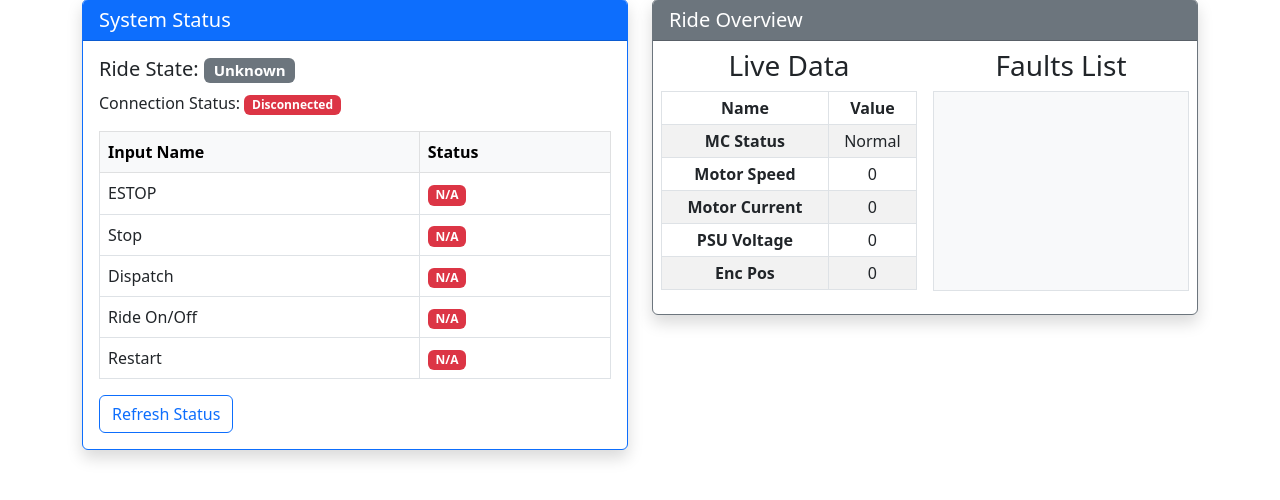
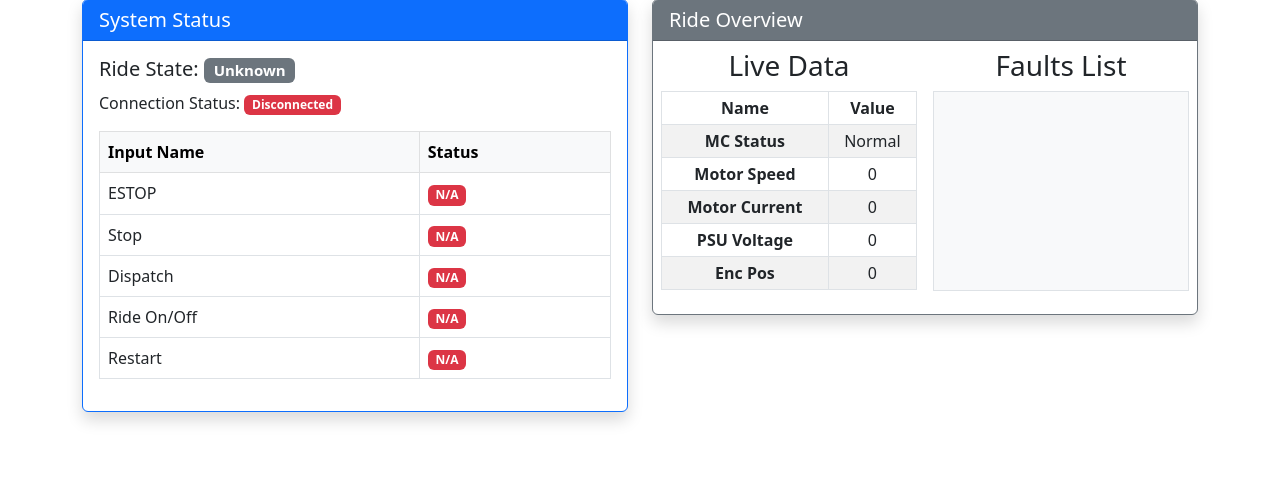
Before and after one commit to Terrier-Ride-Engineering-Club/Ride-Control-Computer, a Python web app: template web/backend/templates/control.html in a window 1280 px wide. Shown: the part 209-709 px from the top of the page. Run offline with Jinja, Linux system fonts and the light colour scheme; the template is opened without the code that fills it, so the values that code supplies are empty.

Commit message:
Update control.html

```diff
--- a/web/backend/templates/control.html
+++ b/web/backend/templates/control.html
@@ -64,9 +64,9 @@
                 </tr>
               </tbody>
             </table>
-            <button id="refreshStatus" type="button" class="btn btn-outline-primary">
+            <!-- <button id="refreshStatus" type="button" class="btn btn-outline-primary">
               Refresh Status
-            </button>
+            </button> -->
           </div>
         </div>
       </div>
@@ -305,7 +305,7 @@
 
 
     // Event listener for refresh button
-    document.getElementById('refreshStatus').addEventListener('click', updateStatus);
+    // document.getElementById('refreshStatus').addEventListener('click', updateStatus);
 
     // Update status automatically every .1 seconds
     setInterval(updateStatus, 100);
```
